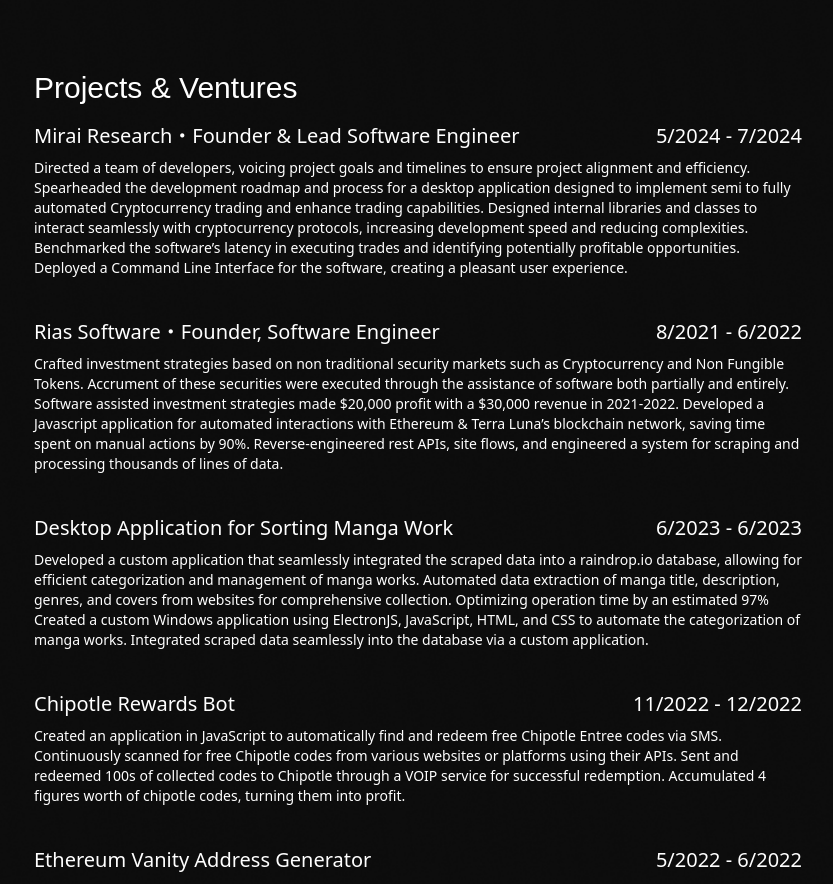
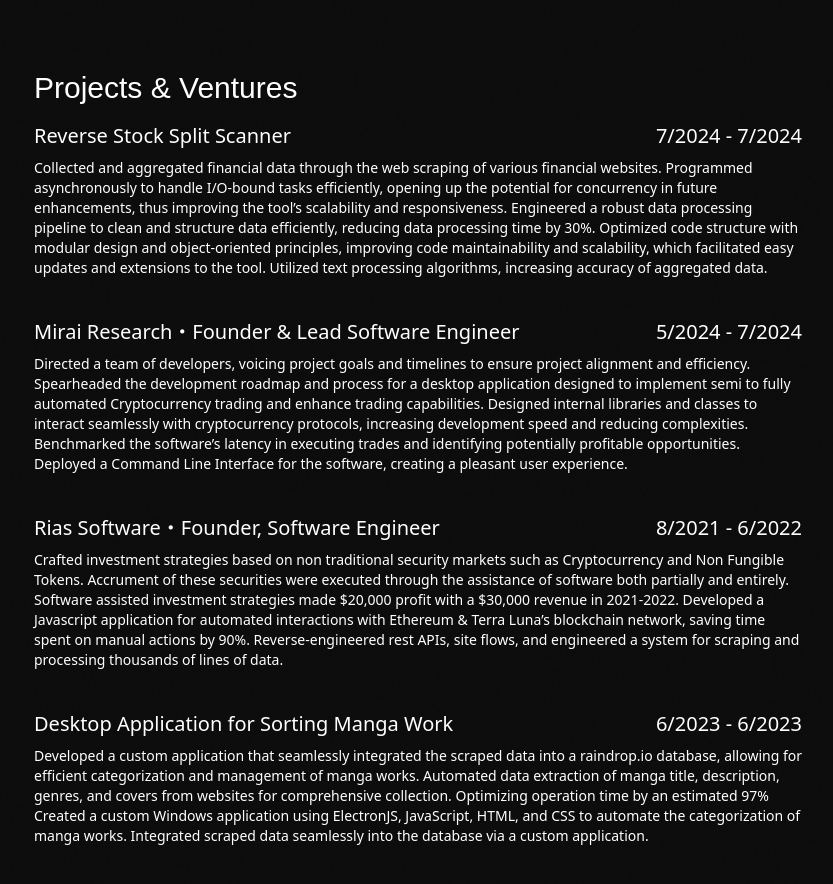
Before and after one commit to yushasama/koishiteru, a Next.js app: page / in a window 1280 px wide. Shown: the part 1500-2384 px from the top of the page, without its empty margins (222-1055 px from the left). Built offline with nearby package versions, Linux system fonts and the light colour scheme; no server answers.

Commit message:
Updated projects

```diff
--- a/app/page.tsx
+++ b/app/page.tsx
@@ -157,6 +157,21 @@
     <section id='projects' className='flex flex-col justify-start w-full'>
       <div className='text-2xl xl:text-3xl 2xl:text-4xl pb-4 font-heebo'>Projects & Ventures</div>
       <Experiences
+      companyName='Reverse Stock Split Scanner'
+      role=''
+      startDate='7/2024'
+      endDate='7/2024'
+      details={
+        <>
+        Collected and aggregated financial data through the web scraping of various financial websites.
+        Programmed asynchronously to handle I/O-bound tasks efficiently, opening up the potential for concurrency in future enhancements, thus improving the tool’s scalability and responsiveness.
+        Engineered a robust data processing pipeline to clean and structure data efficiently, reducing data processing time by 30%.
+        Optimized code structure with modular design and object-oriented principles, improving code maintainability and scalability, which facilitated easy updates and extensions to the tool.
+        Utilized text processing algorithms, increasing accuracy of aggregated data.
+        </>
+      }
+      />
+      <Experiences
         companyName='Mirai Research'
         role='Founder & Lead Software Engineer'
         startDate='5/2024'
```
